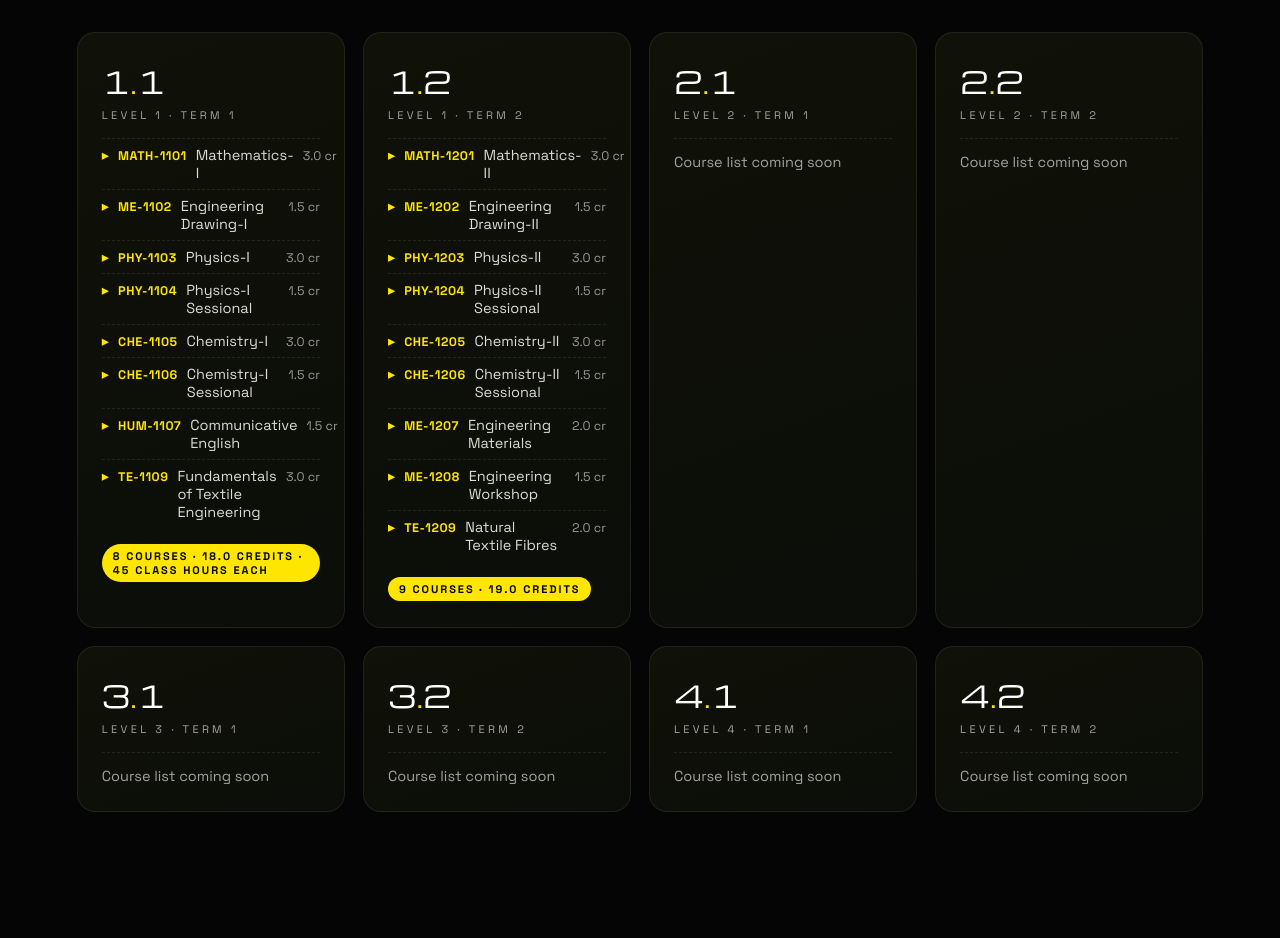
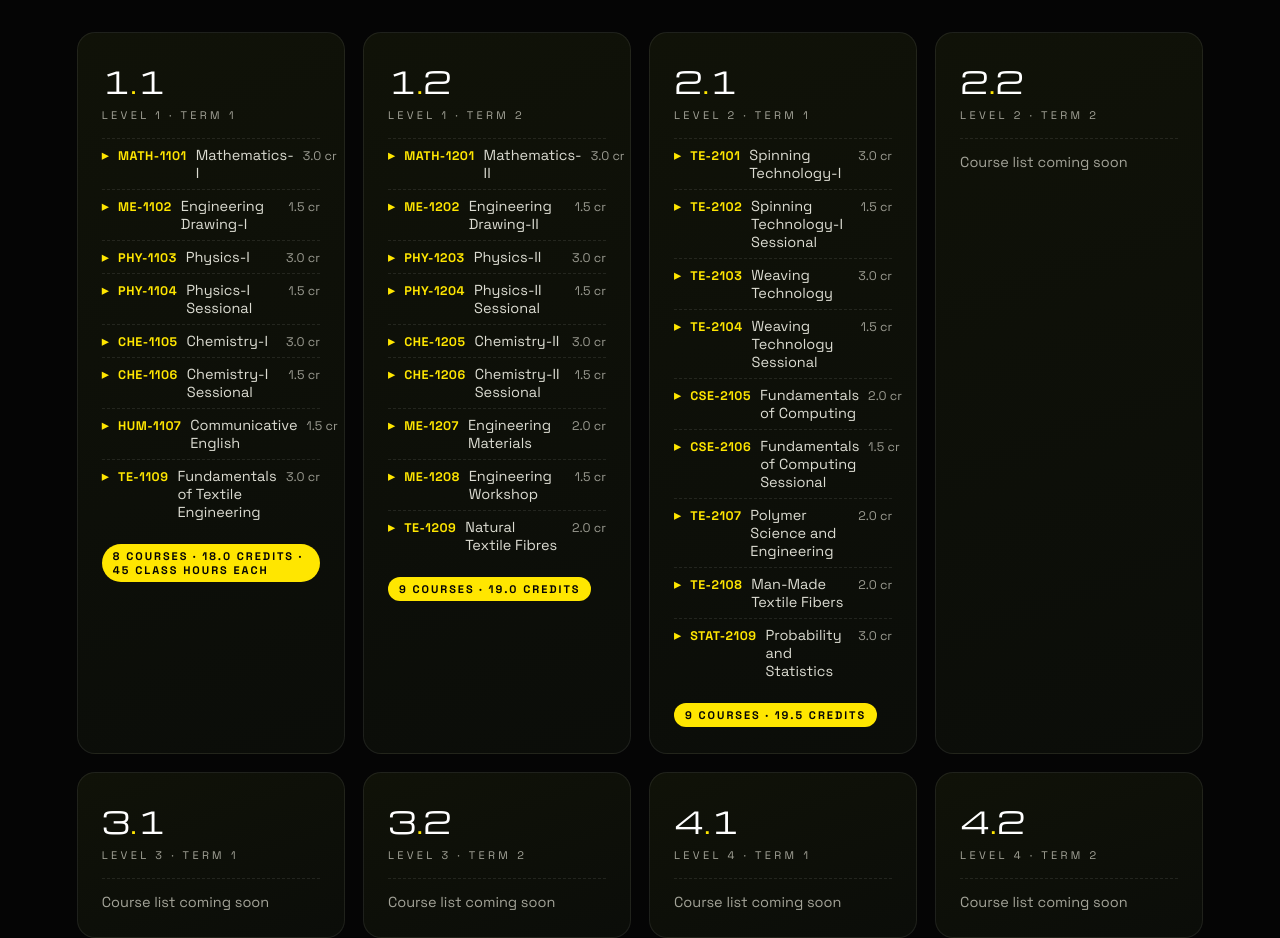
Before and after one commit to sakibhasan286116/texora, a plain HTML site: page index.html in a window 1280 px wide. Shown: the part 1400-2338 px from the top of the page. Drawn offline with nearby package versions, Linux system fonts and the light colour scheme.

Commit message:
Level 2 Term 1 syllabus from official book

```diff
--- a/index.html
+++ b/index.html
@@ -399,7 +399,18 @@ html:has(body.motion-off){scroll-behavior:auto}
     <article class="card rv" style="--i:2">
       <div class="term-num">2<em>.</em>1</div>
       <div class="term-lvl">Level 2 · Term 1</div>
-      <p class="coming">Course list coming soon</p>
+      <ul class="subj">
+        <li><span class="code">TE-2101</span> Spinning Technology-I <span class="cr">3.0 cr</span></li>
+        <li><span class="code">TE-2102</span> Spinning Technology-I Sessional <span class="cr">1.5 cr</span></li>
+        <li><span class="code">TE-2103</span> Weaving Technology <span class="cr">3.0 cr</span></li>
+        <li><span class="code">TE-2104</span> Weaving Technology Sessional <span class="cr">1.5 cr</span></li>
+        <li><span class="code">CSE-2105</span> Fundamentals of Computing <span class="cr">2.0 cr</span></li>
+        <li><span class="code">CSE-2106</span> Fundamentals of Computing Sessional <span class="cr">1.5 cr</span></li>
+        <li><span class="code">TE-2107</span> Polymer Science and Engineering <span class="cr">2.0 cr</span></li>
+        <li><span class="code">TE-2108</span> Man-Made Textile Fibers <span class="cr">2.0 cr</span></li>
+        <li><span class="code">STAT-2109</span> Probability and Statistics <span class="cr">3.0 cr</span></li>
+      </ul>
+      <span class="note-soon">9 courses · 19.5 credits</span>
     </article>
     <article class="card rv" style="--i:3">
       <div class="term-num">2<em>.</em>2</div>
--- a/sw.js
+++ b/sw.js
@@ -1,5 +1,5 @@
 /* Texora service worker — app-shell cache only. The Pexels video is streamed, never cached. */
-const CACHE = 'texora-shell-v5';
+const CACHE = 'texora-shell-v6';
 const SHELL = [
   '/',
   '/index.html',
```
